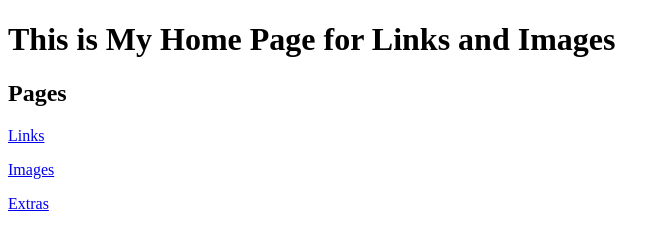
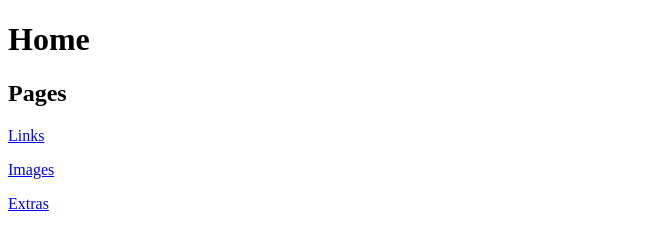
Before and after one commit to nicacute/Links-and-Images, a plain HTML site: page index.html in a window 1280 px wide. Shown: the whole page, without its empty margins (0-670 px from the left). Drawn offline with Linux system fonts and the light colour scheme.

Commit message:
commit index.html

```diff
--- a/index.html
+++ b/index.html
@@ -7,7 +7,7 @@
   <title>Links and Images</title>
 </head>
 <body>
-  <h1>This is My Home Page for Links and Images</h1>
+  <h1>Home</h1>
   <h2>Pages</h2>
   <p>
     <a href="links.html"> Links </a>
```
